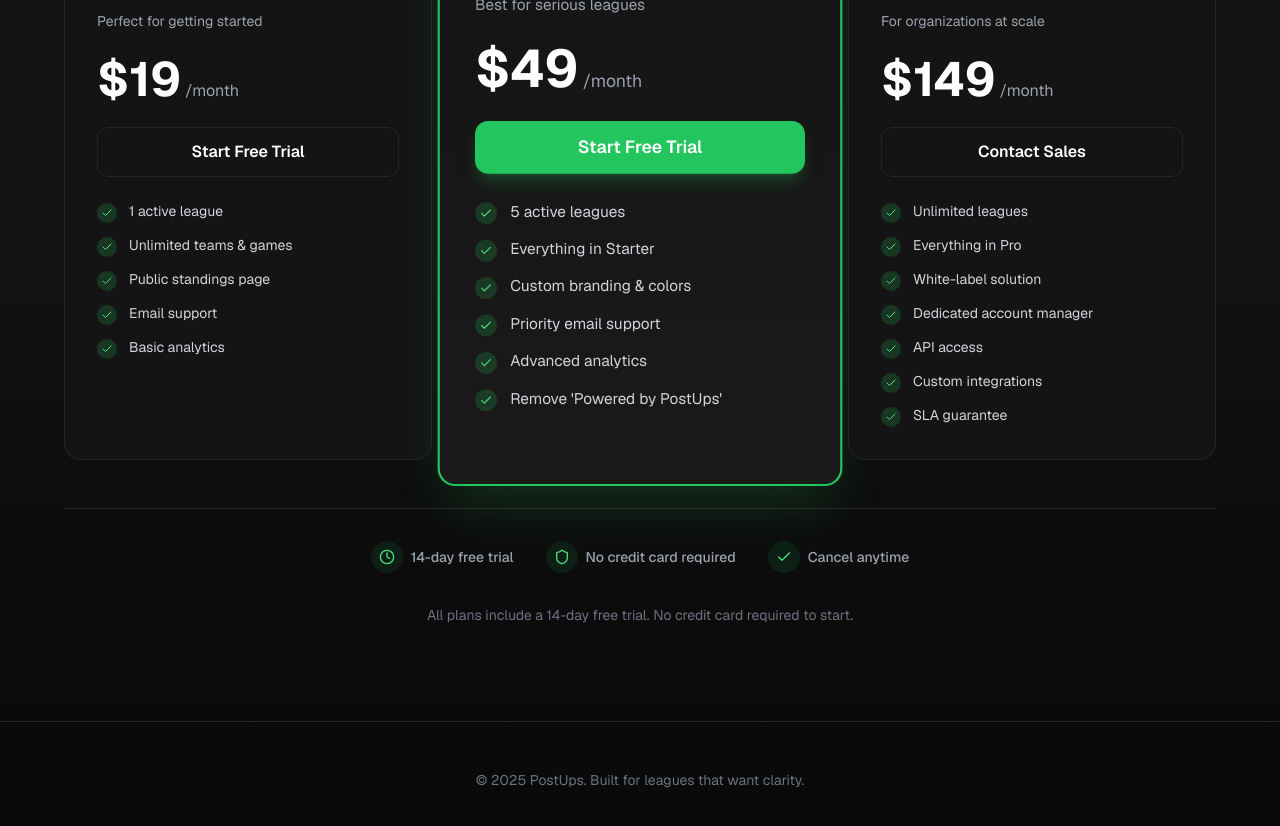
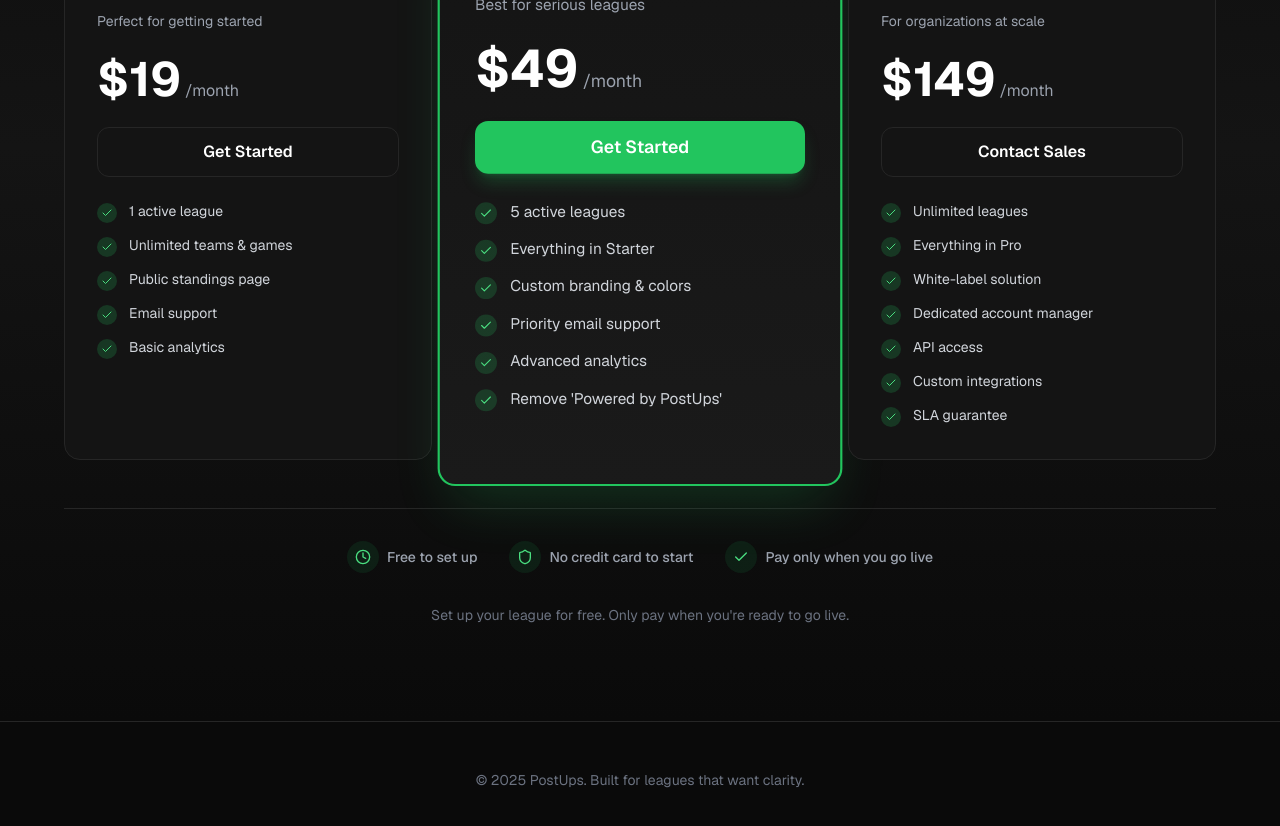
Before and after one commit to birddog87/postups, a Next.js app: page / in a window 1280 px wide. Shown: the part 1860-2686 px from the top of the page. Built offline with nearby package versions, Linux system fonts and the light colour scheme.

Commit message:
fix: update pricing messaging to match business model

```diff
--- a/src/components/landing/pricing.tsx
+++ b/src/components/landing/pricing.tsx
@@ -32,7 +32,7 @@ const tiers = [
       "Email support",
       "Basic analytics",
     ],
-    cta: "Start Free Trial",
+    cta: "Get Started",
     popular: false,
   },
   {
@@ -47,7 +47,7 @@ const tiers = [
       "Advanced analytics",
       "Remove 'Powered by PostUps'",
     ],
-    cta: "Start Free Trial",
+    cta: "Get Started",
     popular: true,
   },
   {
@@ -71,15 +71,15 @@ const tiers = [
 const trustBadges = [
   {
     icon: Clock,
-    text: "14-day free trial",
+    text: "Free to set up",
   },
   {
     icon: Shield,
-    text: "No credit card required",
+    text: "No credit card to start",
   },
   {
     icon: Check,
-    text: "Cancel anytime",
+    text: "Pay only when you go live",
   },
 ];
 
@@ -242,7 +242,7 @@ export function Pricing() {
         {/* Additional trust message */}
         <div className="text-center mt-8">
           <p className="text-gray-500 text-sm">
-            All plans include a 14-day free trial. No credit card required to start.
+            Set up your league for free. Only pay when you&apos;re ready to go live.
           </p>
         </div>
       </div>
```
